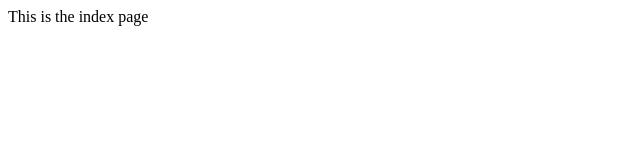
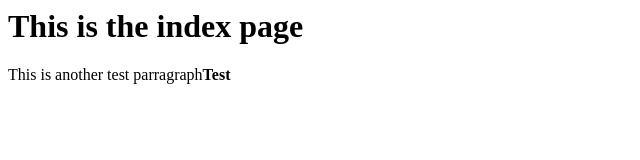
Before and after one commit to jtrasmon/first_test, a plain HTML site: page index.html in a window 1280 px wide. Shown: the whole page, without its empty margins (0-640 px from the left). Drawn offline with Linux system fonts and the light colour scheme.

Commit message:
Update index.html
@jtrasmon is this good :smile:

```diff
--- a/index.html
+++ b/index.html
@@ -3,6 +3,7 @@
 <title>Test page</title>
 </head>
 <body>
-This is the index page
+<h1>This is the index page</h1>
+<p>This is another test parragraph<strong>Test</strong></p>
 </body>
 </html>
```
